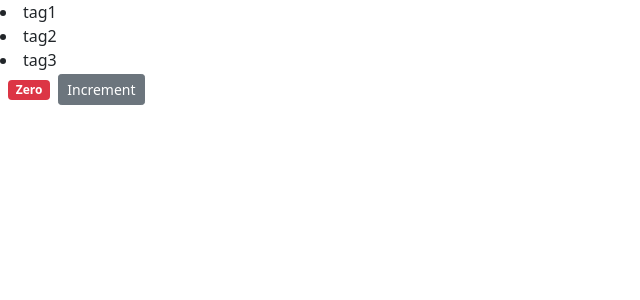
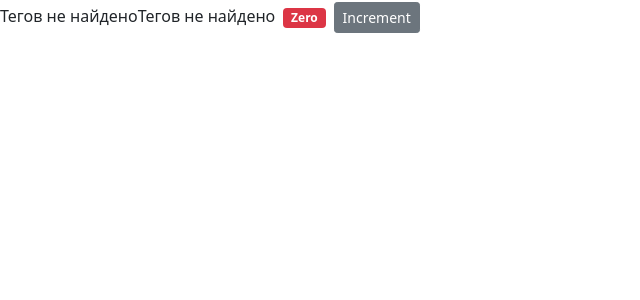
Before and after one commit to visotnik/02-counter-jfd-m2-react, a React (Create React App) app: page / in a window 1280 px wide. Shown: the top 300 px of the page, without its empty margins (0-640 px from the left). Built offline with nearby package versions, Linux system fonts and the light colour scheme.

Commit message:
09 added

```diff
--- a/src/components/counter.jsx
+++ b/src/components/counter.jsx
@@ -3,7 +3,8 @@ import React, { useState } from "react";
 const Counter = () => {
   const [count, setCount] = useState(0);
 
-  const tags = ["tag1", "tag2", "tag3"];
+  // const tags = ["tag1", "tag2", "tag3"];
+  const tags = [];
 
   // const x = <h1>Zero</h1>;
 
@@ -11,6 +12,7 @@ const Counter = () => {
     return count === 0 ? "Zero" : count;
   };
 
+  // bg-primary bg-danger dynamic class
   const getBageClasses = () => {
     let classes = "badge m-2 bg-";
     classes += count === 0 ? "danger" : "primary";
@@ -18,7 +20,10 @@ const Counter = () => {
     return classes;
   };
 
-  // bg-primary bg-danger
+  const renderTags = () => {
+    if (tags.length === 0) return "Тегов не найдено";
+    return tags.map((tag) => <li key={tag}>{tag}</li>);
+  };
 
   return (
     <>
@@ -27,10 +32,10 @@ const Counter = () => {
       {/* {tags.map((tag) => {
         return <li>{tag}</li>;
       })} */}
+      {/* true&&false / && И возвращает первое ложное значение Или последнее, если ничего не найдено.*/}
+      {tags.length === 0 && "Тегов не найдено"}
       {/* запись упрощенная без return */}
-      {tags.map((tag) => (
-        <li key={tag}>{tag}</li>
-      ))}
+      {renderTags()}
       <span className={getBageClasses()}>{formCount()}</span>
       <button className="btn btn-secondary btn-sm">Increment</button>
     </>
```
